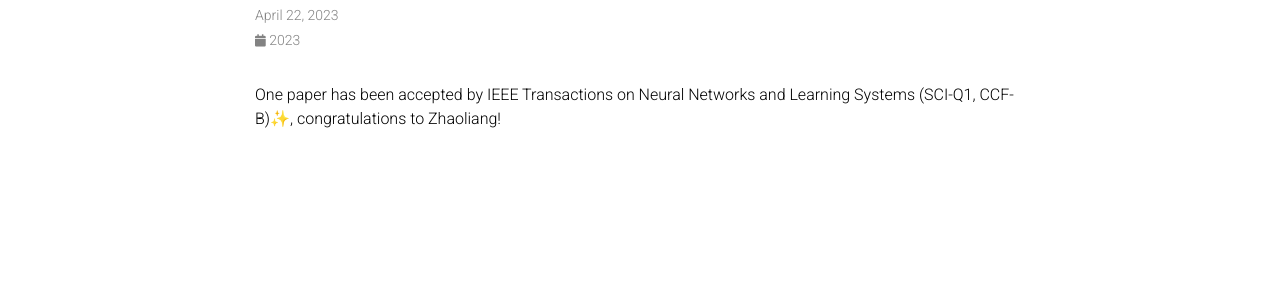
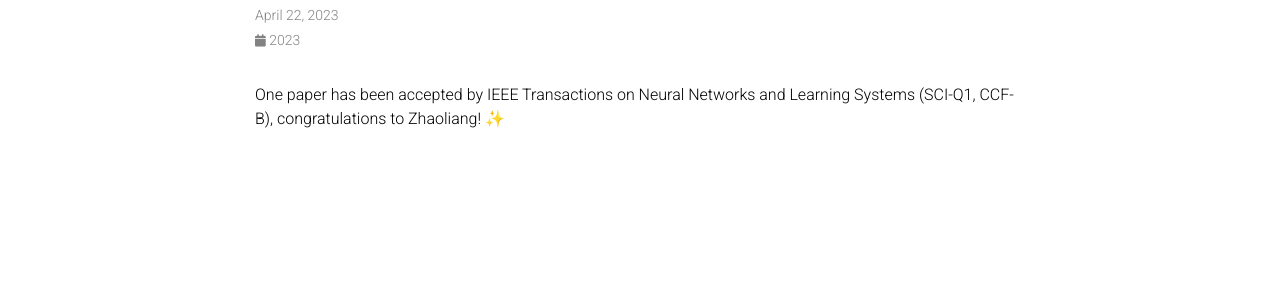
Before and after one commit to huangsuj/huangsuj.github.io, a Jekyll site: the page built from _news/news_20230422.md, in a window 1280 px wide. Shown: the part 156-456 px from the top of the page. Built offline with Jekyll 4.4.1, drawn with Linux system fonts in a browser that asks for light colours; emoji names are drawn with the system emoji font; comment, search, counter and statistics services are not loaded; a style sheet for code colours, icons or effects is not loaded.

Commit message:
Update news_20230422.md

```diff
--- a/_news/news_20230422.md
+++ b/_news/news_20230422.md
@@ -4,4 +4,4 @@
 inline: true
 ---
 
-One paper has been accepted by IEEE Transactions on Neural Networks and Learning Systems (SCI-Q1, CCF-B):sparkles:, congratulations to Zhaoliang!
+One paper has been accepted by IEEE Transactions on Neural Networks and Learning Systems (SCI-Q1, CCF-B), congratulations to Zhaoliang! :sparkles:
```
